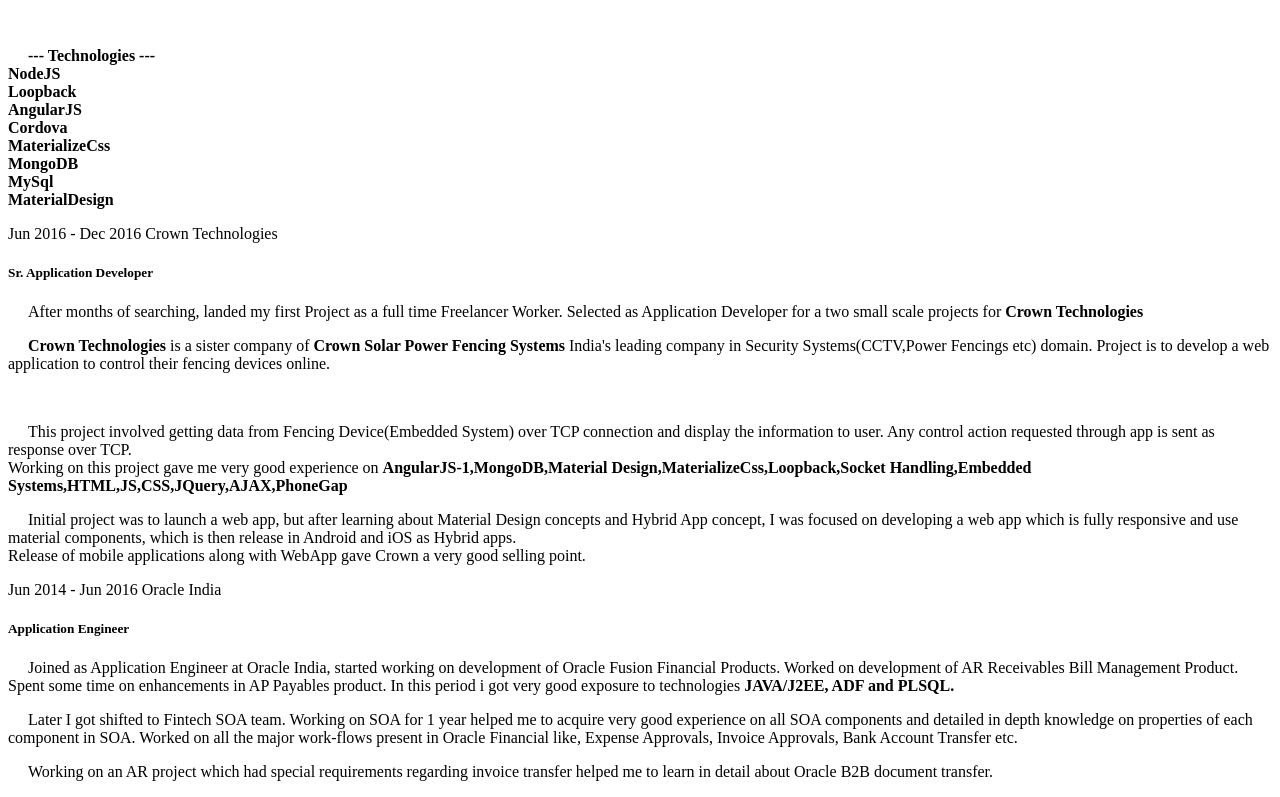
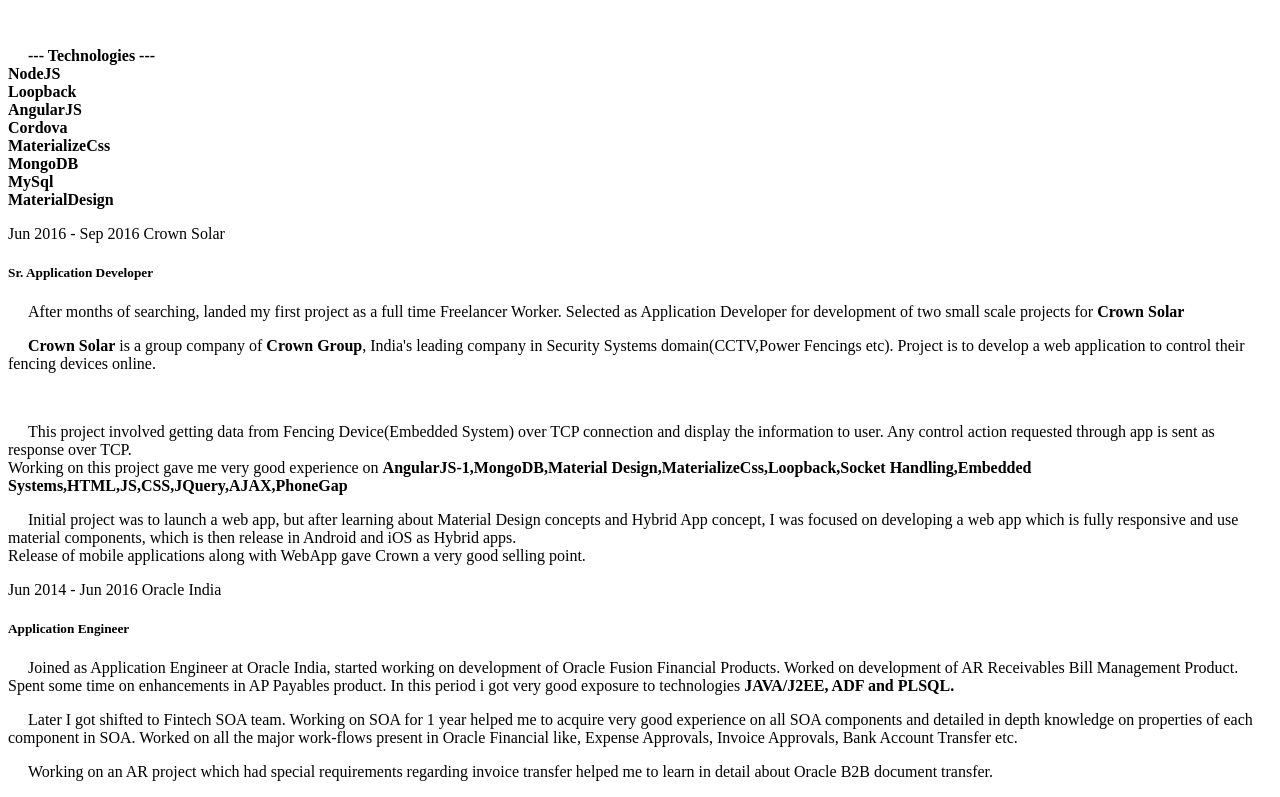
Before and after one commit to anilkusuma/anilkusuma, a website: page client/modules/Experiance/experiance.html in a window 1280 px wide. Shown: the part 841-1638 px from the top of the page. Drawn offline with Linux system fonts and the light colour scheme; files that its build step writes are made by us from their sources.

```diff
--- a/client/modules/Experiance/experiance.html
+++ b/client/modules/Experiance/experiance.html
@@ -46,13 +46,13 @@
             </div>
             <div class="experience-block clearfix">
                 <div class="meta">
-                    <span class="year">Jun 2016 - Dec 2016</span>
-                    <span class="company">Crown Technologies</span>
+                    <span class="year">Jun 2016 - Sep 2016</span>
+                    <span class="company">Crown Solar</span>
                 </div>
                 <div class="content">
                     <h5>Sr. Application Developer</h5>
-                    <p>&nbsp&nbsp&nbsp&nbsp&nbspAfter months of searching, landed my first Project as a full time Freelancer Worker. Selected as Application Developer for a two small scale projects for <b>Crown Technologies</b></p>
-                    <p>&nbsp&nbsp&nbsp&nbsp&nbsp<b>Crown Technologies</b> is a sister company of <b>Crown Solar Power Fencing Systems</b> India's leading company in Security Systems(CCTV,Power Fencings etc) domain. Project is to develop a web application to control their fencing devices online.</p>
+                    <p>&nbsp&nbsp&nbsp&nbsp&nbspAfter months of searching, landed my first project as a full time Freelancer Worker. Selected as Application Developer for development of two small scale projects for <b>Crown Solar</b></p>
+                    <p>&nbsp&nbsp&nbsp&nbsp&nbsp<b>Crown Solar</b> is a group company of <b>Crown Group</b>, India's leading company in Security Systems domain(CCTV,Power Fencings etc). Project is to develop a web application to control their fencing devices online.</p>
                     </br>
                     <p>&nbsp&nbsp&nbsp&nbsp&nbspThis project involved getting data from Fencing Device(Embedded System) over TCP connection and display the information to user. Any control action requested through app is sent as response over TCP.</br>Working on this project gave me very good experience on <b>AngularJS-1,MongoDB,Material Design,MaterializeCss,Loopback,Socket Handling,Embedded Systems,HTML,JS,CSS,JQuery,AJAX,PhoneGap</b></p>
                     <p>&nbsp&nbsp&nbsp&nbsp&nbspInitial project was to launch a web app, but after learning about Material Design concepts and Hybrid App concept, I was focused on developing a web app which is fully responsive and use material components, which is then release in Android and iOS as Hybrid apps.</br>Release of mobile applications along with WebApp gave Crown a very good selling point.</p>
```
Also changed, not shown: client/js/scripts.js (+5 -5 lines).
